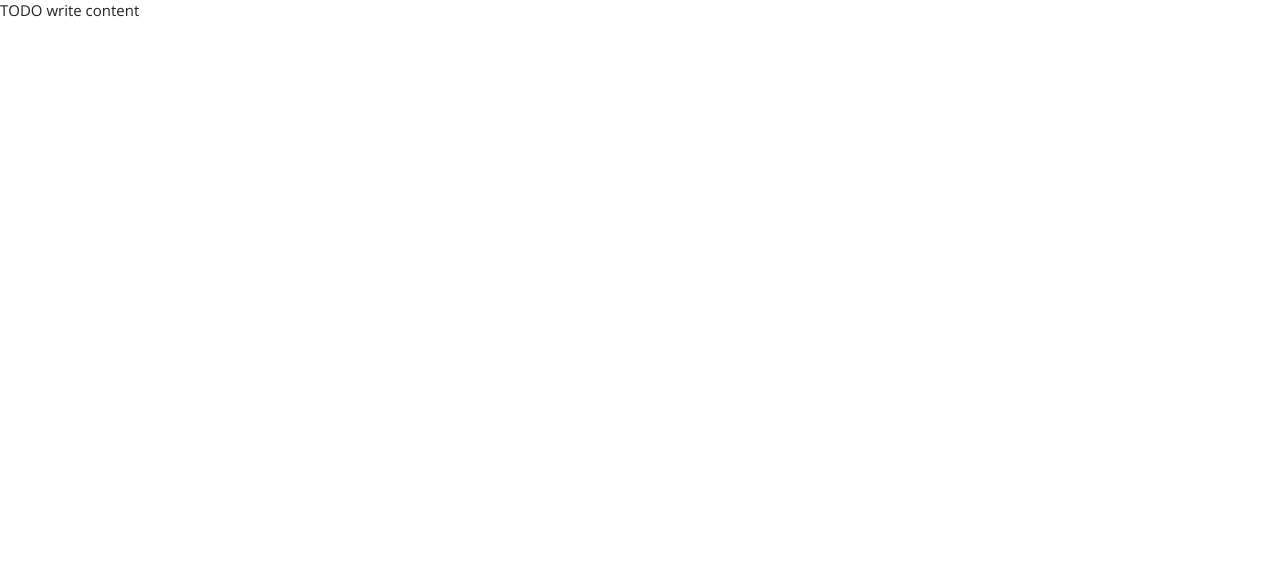
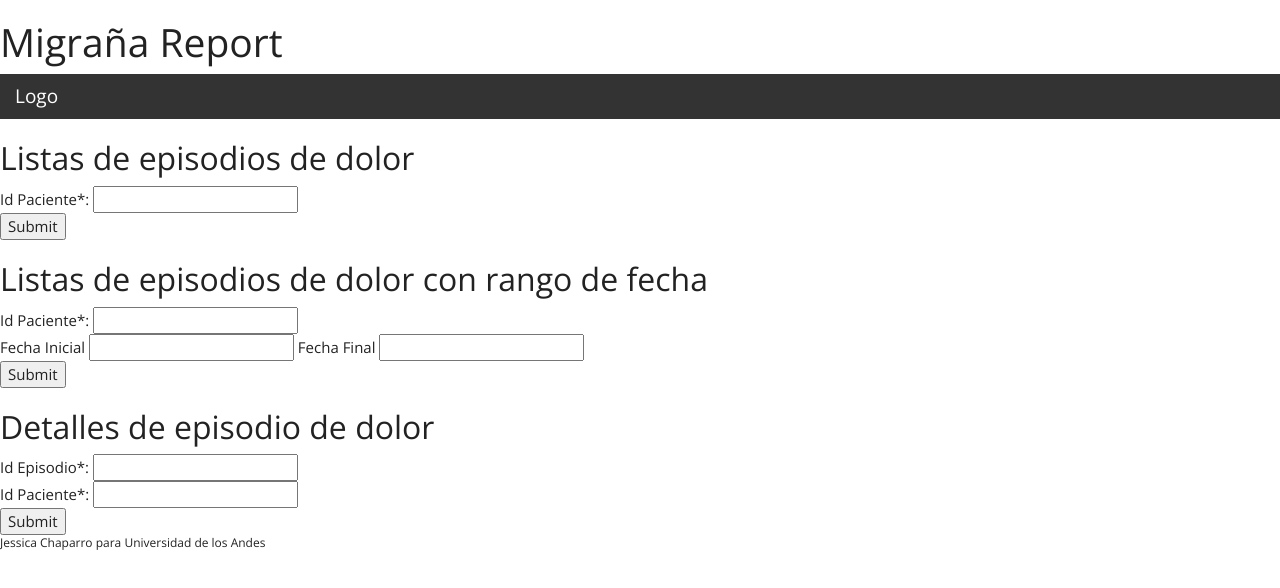
Before and after one commit to ISIS2503-2015-01/Grupo-12, a plain HTML site: page migraniareportdoctor.frontend/public_html/index.html in a window 1280 px wide. Drawn offline with nearby package versions, Linux system fonts and the light colour scheme.

Commit message:
Intentando con dolor modificar las persistence unit que no me quieren. Ah, y empezando a arreglar el layout.

```diff
--- a/migraniareportdoctor.frontend/public_html/index.html
+++ b/migraniareportdoctor.frontend/public_html/index.html
@@ -12,7 +12,31 @@ and open the template in the editor.
         <link rel="stylesheet" type="text/css" href="css/bootstrap.min.css">
     </head>
     <body>
-        <div>TODO write content</div>
+        <header><h1>Migraña Report</h1></header>
+        <nav class="navbar navbar-default">
+           <a class="navbar-brand" href="/index.htm">Logo</a>
+        </nav>
+        <section>
+            <h2>Listas de episodios de dolor</h2>
+            <!-- Aqui se añadirá un formulario para las consultas de episodios de dolor de paciente -->
+            <div><form id="episodios-dolor" action="/pacientes/episodiodolor1">Id Paciente*: <input><br>
+                    <input type="submit"></form></div>
+        </section>
+                <section>
+            <h2>Listas de episodios de dolor con rango de fecha</h2>
+            <!-- Aqui se añadirá un formulario para las consultas de episodios de dolor de paciente -->
+            <div><form id="episodios-dolor-fecha" action="/pacientes/episodiodolor2">Id Paciente*: <input><br>
+                    Fecha Inicial <input> Fecha Final <input><br>
+                    <input type="submit"></form></div>
+        </section>
+        <section>
+            <h2>Detalles de episodio de dolor</h2>
+            <!-- Aqui se añadirá un formulario para las consultas de episodios de dolor de paciente -->
+            <div><form id="episodio-detalles" action="/pacientes/episodiodolor3">Id Episodio*: <input><br>
+                    Id Paciente*: <input><br>
+                <input type="submit"></form></div>
+        </section>
+        <footer><div class="small">Jessica Chaparro para Universidad de los Andes</div></footer>
         <script type="text/javascript" src="js/angular.min.js"></script>
         <script type="text/javascript" src="js/AngularControllers/app.js"></script>
     </body>
```
